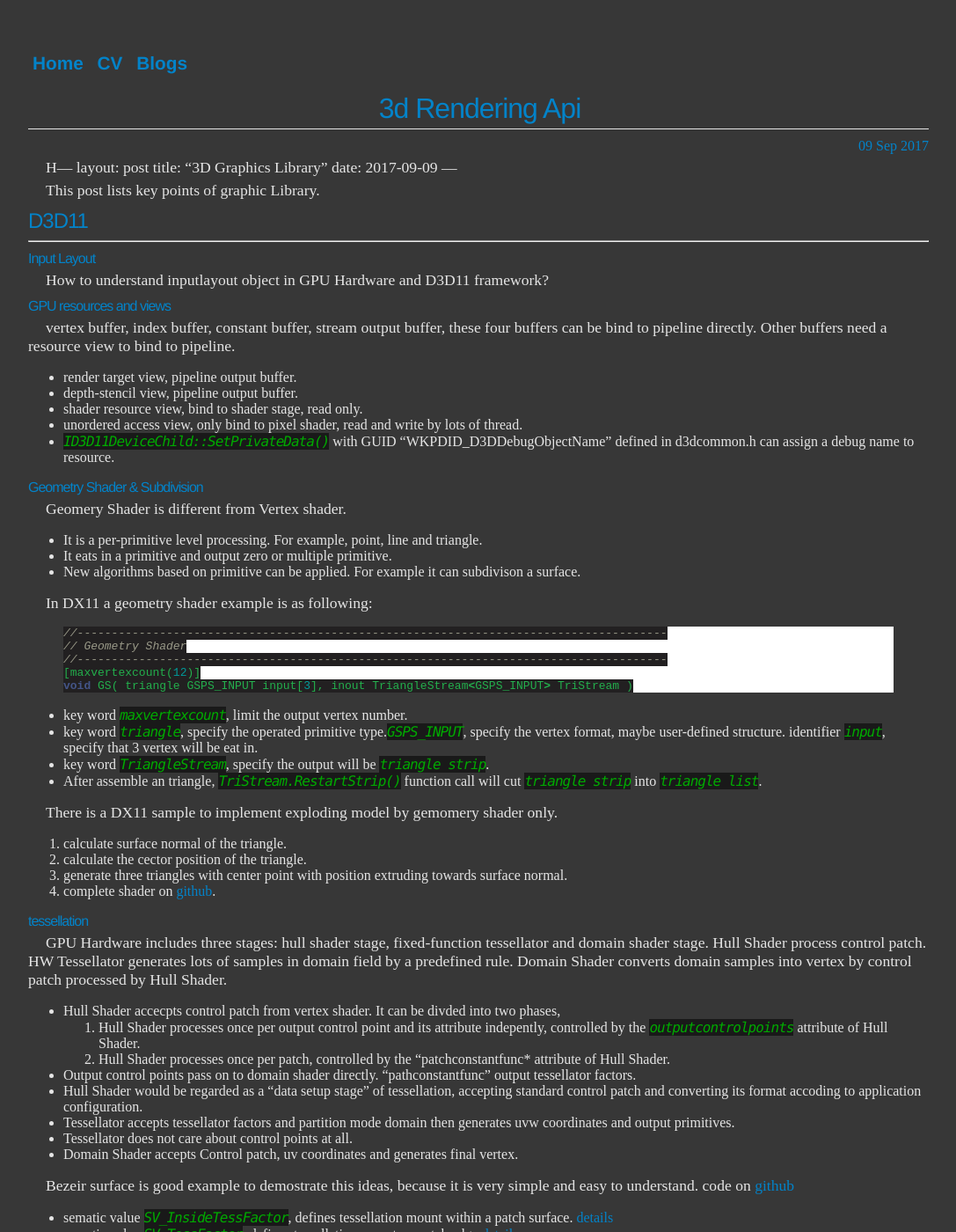
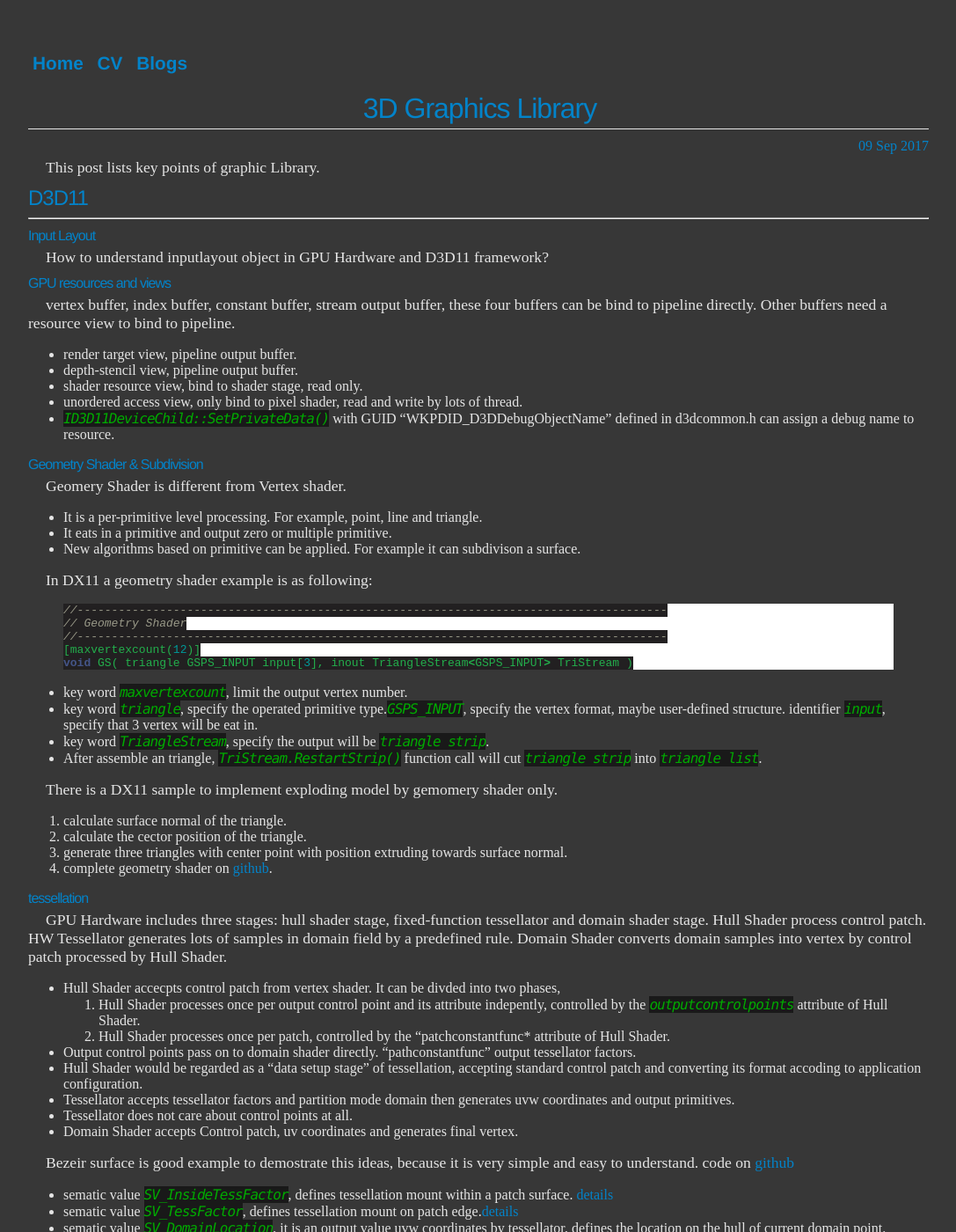
Before and after one commit to ychding11/ychding11.github.io, a Jekyll site: the page built from _posts/2017-9-9-3D-Rendering-API.md, in a window 1280 px wide and 1400 px high. Shown: the whole window at 88% size, without its empty margins (96-1183 px from the left). Built offline with Jekyll 4.4.1, drawn with Linux system fonts in a browser that asks for light colours; our own code applies the rules of GitHub Pages for plain Markdown files; some of the changed text lies outside the part shown.

Commit message:
modify format error.

```diff
--- a/_posts/2017-9-9-3D-Rendering-API.md
+++ b/_posts/2017-9-9-3D-Rendering-API.md
@@ -1,4 +1,4 @@
-H---
+---
 layout: post
 title: "3D Graphics Library"
 date: 2017-09-09
@@ -49,7 +49,7 @@ There is a DX11 sample to implement exploding model by gemomery shader only.
 1. calculate surface normal of the triangle.
 2. calculate the cector position of the triangle.
 3. generate three triangles with center point with position extruding towards surface normal.
-4. complete shader on [github](https://github.com/ychding11/directx-sdk-samples/blob/master/Direct3D11TutorialsFX11/Tutorial13/Tutorial13.fx).
+4. complete geometry shader on [github](https://github.com/ychding11/directx-sdk-samples/blob/master/Direct3D11TutorialsFX11/Tutorial13/Tutorial13.fx).
 
 
 ### tessellation
```
Also changed, not shown: other parts of _posts/2017-9-9-3D-Rendering-API.md (+1 -0 lines).
